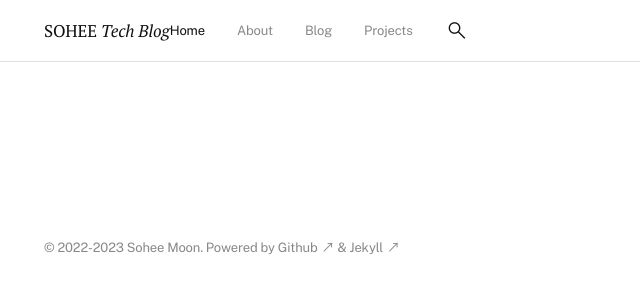
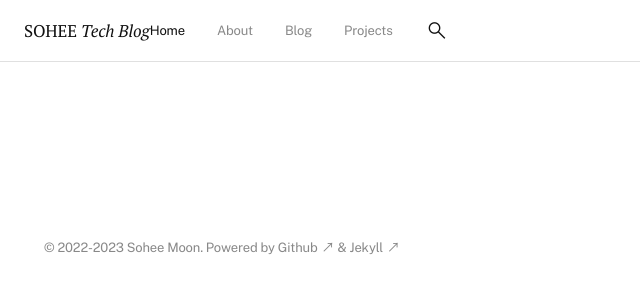
Before and after one commit to soheetech/soheetech.github.io, a Jekyll site: the page built from index.md, in a window 1280 px wide. Shown: the top 300 px of the page, without its empty margins (0-640 px from the left). Built offline with Jekyll 4.4.1, drawn with Linux system fonts in a browser that asks for light colours.

Commit message:
Update header.html

```diff
--- a/_includes/header.html
+++ b/_includes/header.html
@@ -1,7 +1,7 @@
 <header>
-  <div class="container d-flex">
+  <div class="container d-i-flex">
     <h1><a href="{{ "/" | relative_url }}">SOHEE <i>Tech Blog</i></a></h1>
-    <div class="w-nav d-flex">
+    <div class="w-nav d-i-flex">
       {%- include navigation.html -%}
       <a href="#" title="Search" alt="Search" class="btn-search in-search"><span class="material-symbols-outlined">search</span></a>
       <a href="#" title="Menu" alt="Menu" id="btn-menu" class="vh"><span class="bar"></span><span class="bar"></span><span class="bar"></span><span class="bar"></span></a>
```
